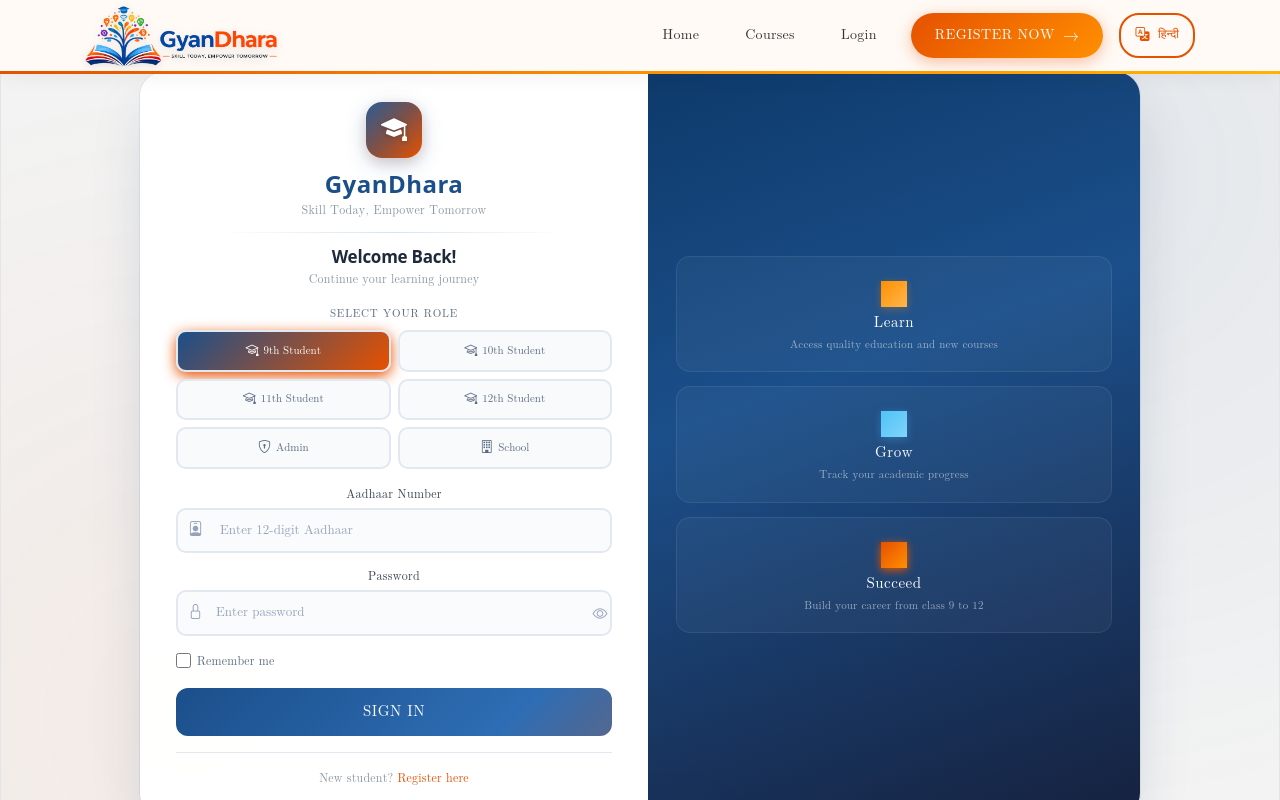
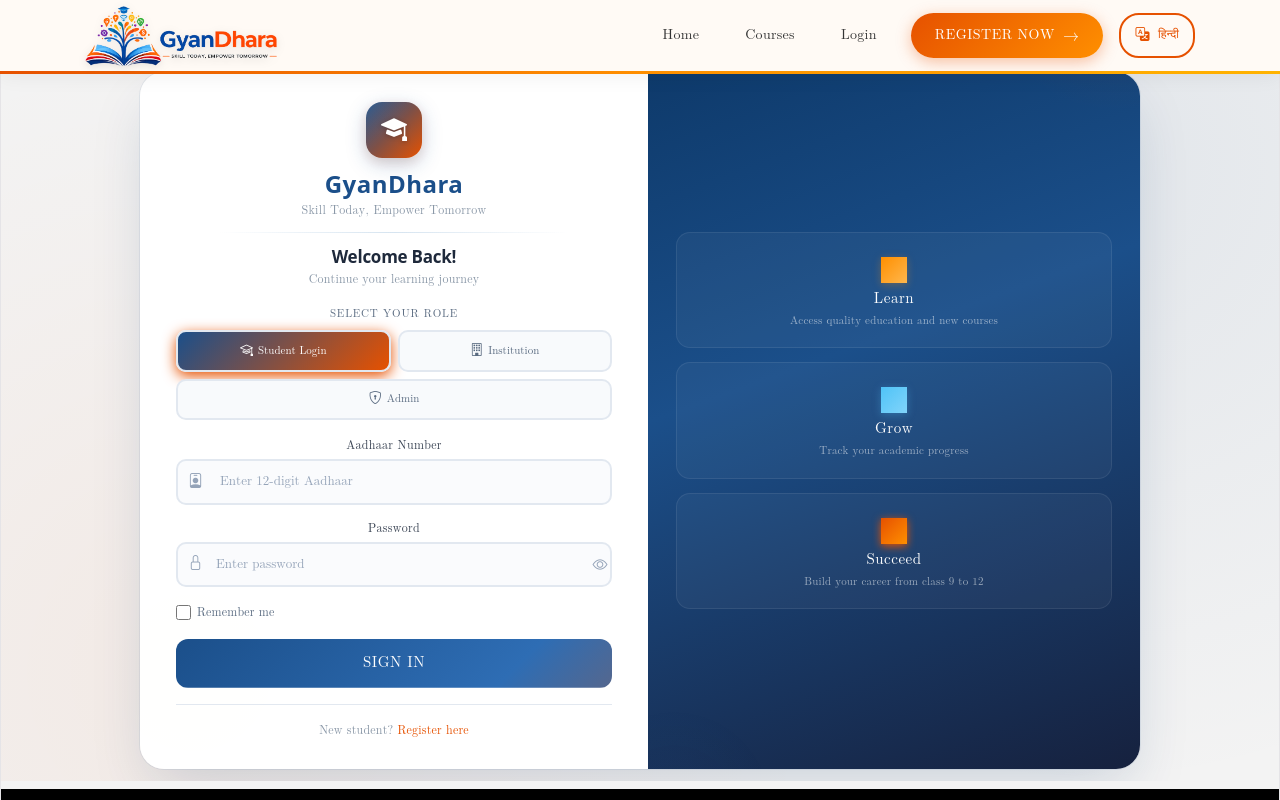
Before and after one commit to VAIBHAVTOMAR321/Gyandhara, a React (Vite) app: page /gyandhara/login in a window 1280 px wide. Shown: the top 800 px of the page. Built offline with nearby package versions, Linux system fonts and the light colour scheme.

Commit message:
Login updated

```diff
--- a/src/components/all_login/Login.jsx
+++ b/src/components/all_login/Login.jsx
@@ -55,9 +55,10 @@ const Login = () => {
         loginFailed: "Login failed. Please try again."
       },
       roles: {
-        '9th-student': '9th Student', '10th-student': '10th Student',
-        '11th-student': '11th Student', '12th-student': '12th Student',
-        'admin': 'Admin', 'school': 'School'
+        '9th-student': 'Student Login',
+        // '10th-student': '10th Student',
+        // '11th-student': '11th Student', '12th-student': '12th Student',
+        'admin': 'Admin', 'school': 'Institution'
       }
     },
     hi: {
@@ -104,11 +105,12 @@ const Login = () => {
 
   const roleOptions = [
     { value: '9th-student', label: t.roles['9th-student'], icon: 'bi-mortarboard' },
-    { value: '10th-student', label: t.roles['10th-student'], icon: 'bi-mortarboard' },
-    { value: '11th-student', label: t.roles['11th-student'], icon: 'bi-mortarboard' },
-    { value: '12th-student', label: t.roles['12th-student'], icon: 'bi-mortarboard' },
-    { value: 'admin', label: t.roles['admin'], icon: 'bi-shield-lock' },
+    // { value: '10th-student', label: t.roles['10th-student'], icon: 'bi-mortarboard' },
+    // { value: '11th-student', label: t.roles['11th-student'], icon: 'bi-mortarboard' },
+    // { value: '12th-student', label: t.roles['12th-student'], icon: 'bi-mortarboard' },
+
     { value: 'school', label: t.roles['school'], icon: 'bi-building' },
+     { value: 'admin', label: t.roles['admin'], icon: 'bi-shield-lock' },
   ];
 
   const handleChange = (e) => {
```
